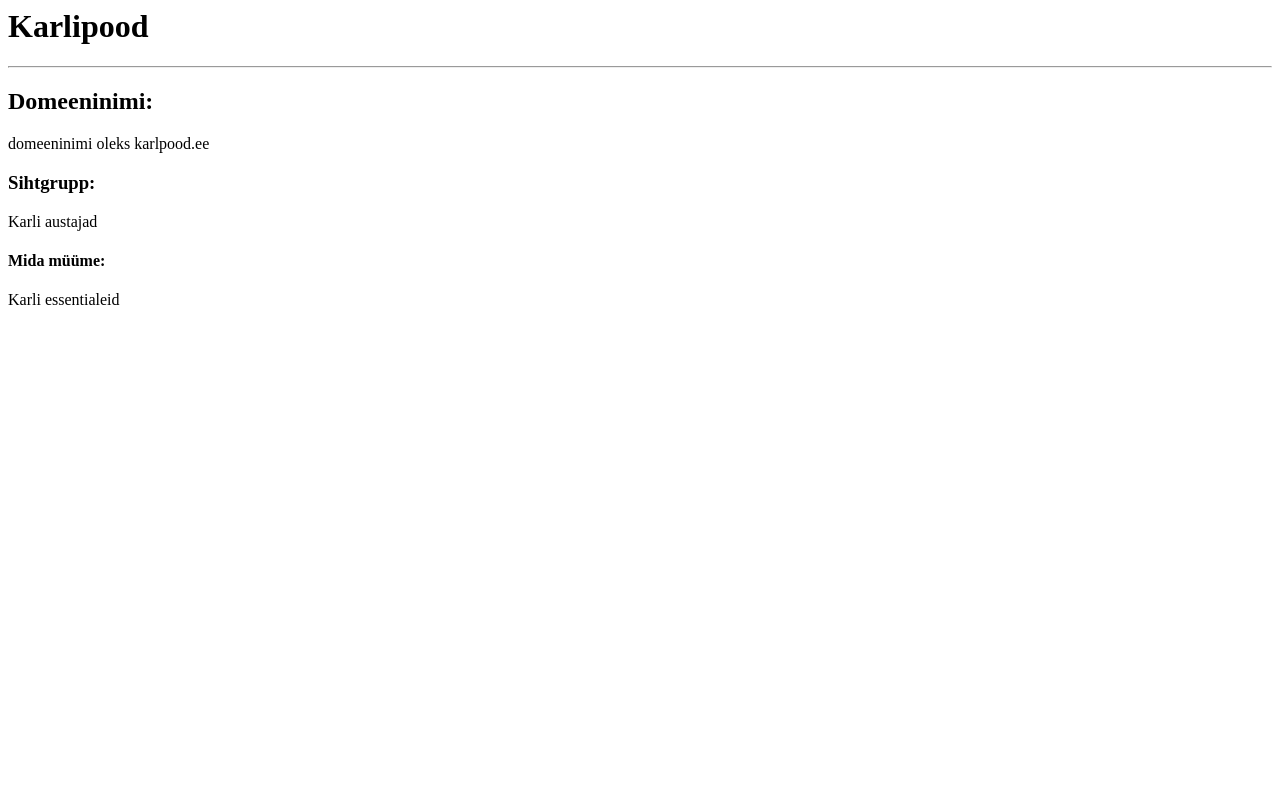
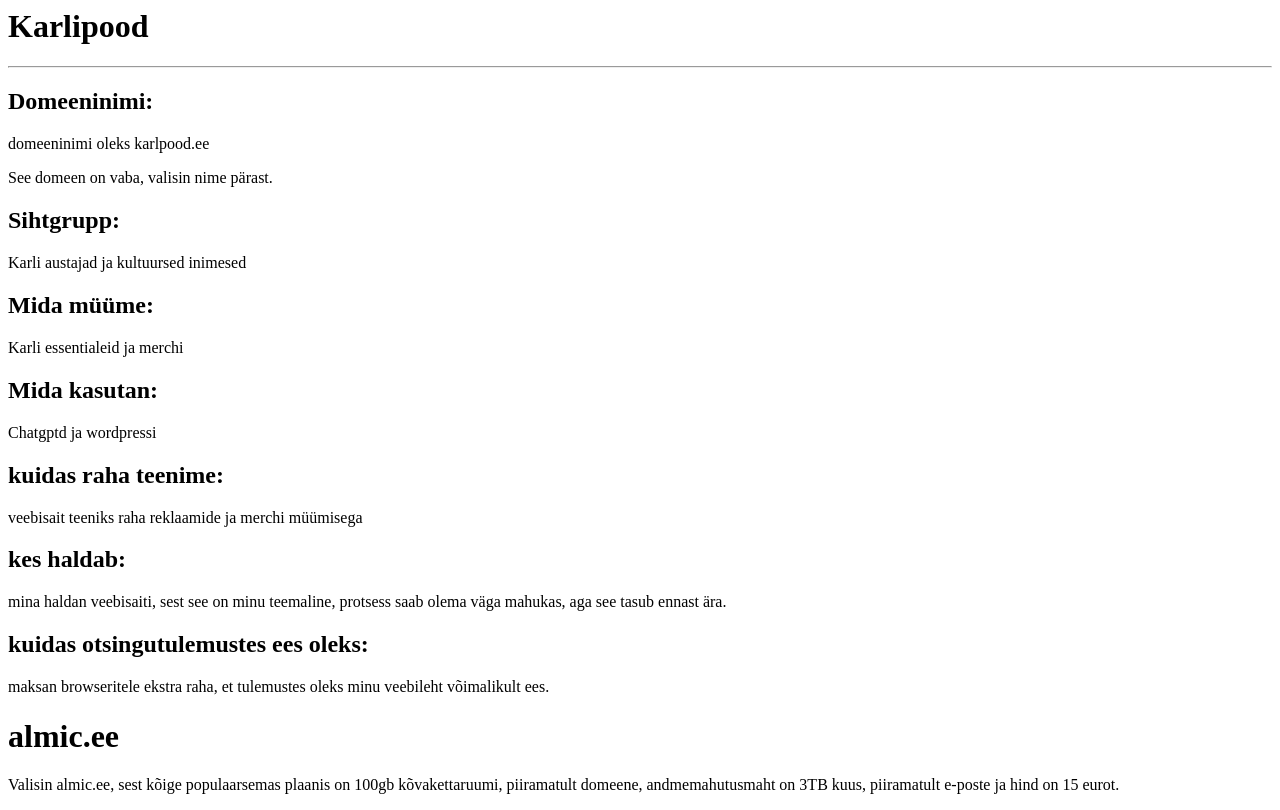
Before and after one commit to KarlHendrikLaud/projekti-plaan, a plain HTML site: page index.html in a window 1280 px wide. Drawn offline with Linux system fonts and the light colour scheme.

Commit message:
projektiplaan

```diff
--- a/index.html
+++ b/index.html
@@ -10,11 +10,28 @@
 
         <h2>Domeeninimi:</h2>
         <p>domeeninimi oleks karlpood.ee</p>
+        <p>See domeen on vaba, valisin nime pärast.</p>
 
-       <h3>Sihtgrupp:</h3>
-       <p>Karli austajad</p>
+       <h2>Sihtgrupp:</h2>
+       <p>Karli austajad ja kultuursed inimesed</p>
 
-       <h4>Mida müüme:</h4>
-       <P>Karli essentialeid</P>
+       <h2>Mida müüme:</h2>
+       <P>Karli essentialeid ja merchi</P>
+
+       <h2>Mida kasutan:</h2>
+       <p>Chatgptd ja wordpressi</p>
+
+       <h2>kuidas raha teenime:</h2>
+       <p>veebisait teeniks raha reklaamide ja merchi müümisega</p>
+
+       <h2>kes haldab:</h2>
+       <p>mina haldan veebisaiti, sest see on minu teemaline, protsess saab olema väga mahukas, aga see tasub ennast ära.</p>
+
+        <h2>kuidas otsingutulemustes ees oleks:</h2>
+        <p>maksan browseritele ekstra raha, et tulemustes oleks minu veebileht võimalikult ees.</p>
+
+       <h1>almic.ee</h1>
+        <p>Valisin almic.ee,
+        sest kõige populaarsemas plaanis on 100gb kõvakettaruumi, piiramatult domeene, andmemahutusmaht on 3TB kuus, piiramatult e-poste ja hind on 15 eurot.</p>
 </body>
 </html>
```
